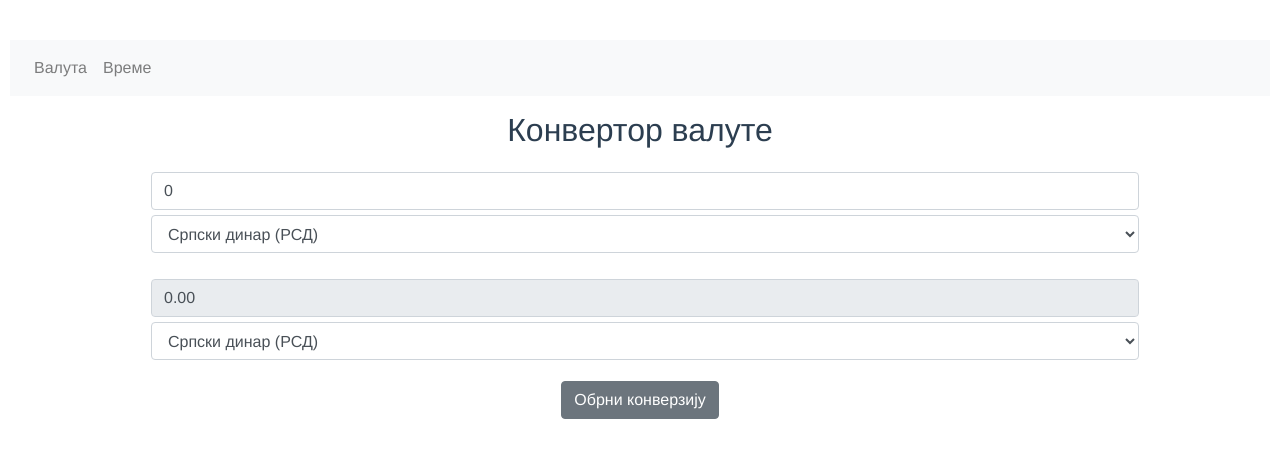
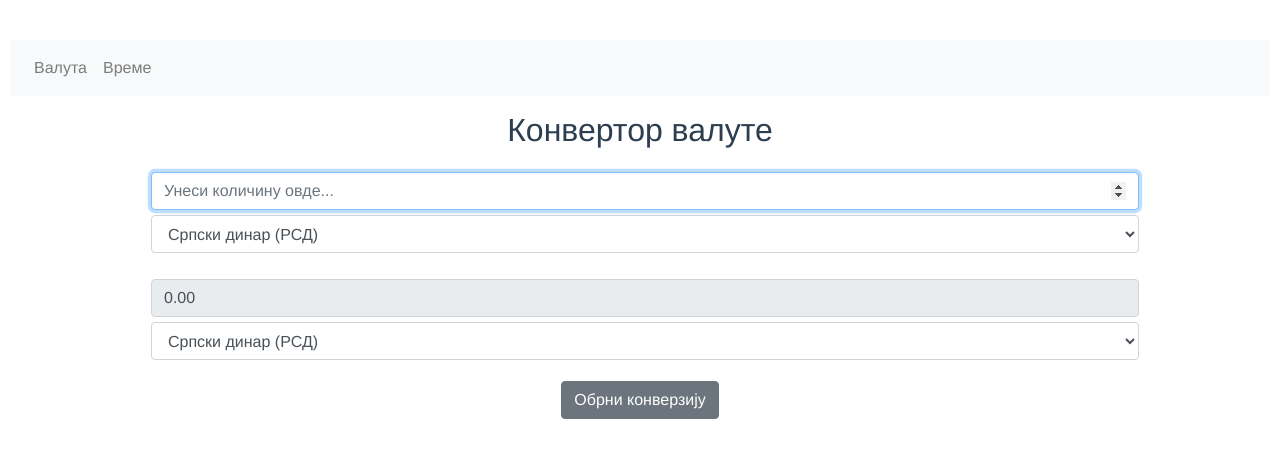
Before and after one commit to jova1111/real-converter, a Vue app: page / in a window 1280 px wide. Shown: the top 458 px of the page. Built offline with nearby package versions, Linux system fonts and the light colour scheme.

Commit message:
Added autofocus and placeholder for converter input.

```diff
--- a/src/components/UnitConverter.vue
+++ b/src/components/UnitConverter.vue
@@ -2,8 +2,10 @@
   <div class="main-form">
     <div class="form-group">
       <input
+        ref="valueInput"
         type="number"
         class="value-input form-control"
+        placeholder="Унеси количину овде..."
         v-model="leftValue"
       />
       <select class="value-input form-control" v-model="leftUnitId">
@@ -45,7 +47,7 @@ export default {
 
   data() {
     return {
-      leftValue: 0,
+      leftValue: '',
       leftUnitId: -1,
       rightUnitId: -1,
     };
@@ -64,6 +66,7 @@ export default {
   mounted() {
     this.leftUnitId = this.units[0].id;
     this.rightUnitId = this.units[0].id;
+    this.$nextTick(() => this.$refs.valueInput.focus());
   },
 
   methods: {
@@ -73,6 +76,7 @@ export default {
       this.leftUnitId = this.rightUnitId;
       this.rightUnitId = leftUnitId;
       this.leftValue = rightValue;
+      this.$nextTick(() => this.$refs.valueInput.focus());
     },
   },
 
```
